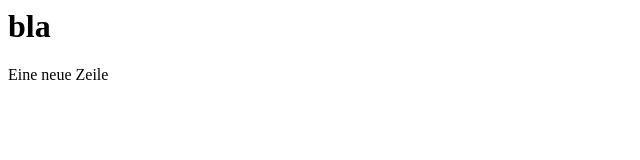
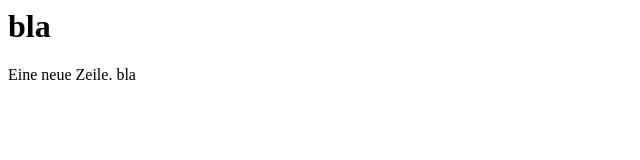
Before and after one commit to j-o-d-o/holidayadvice, a plain HTML site: page index.html in a window 1280 px wide. Shown: the full height of the page, 0-640 px from the left. Drawn offline with Linux system fonts and the light colour scheme.

Commit message:
Was geändert

```diff
--- a/index.html
+++ b/index.html
@@ -5,6 +5,6 @@
 </head>
 <body>
 <h1>bla</h1>
-<p>Eine neue Zeile</p>
+<p>Eine neue Zeile. bla</p>
 </body>
 <html>
```
